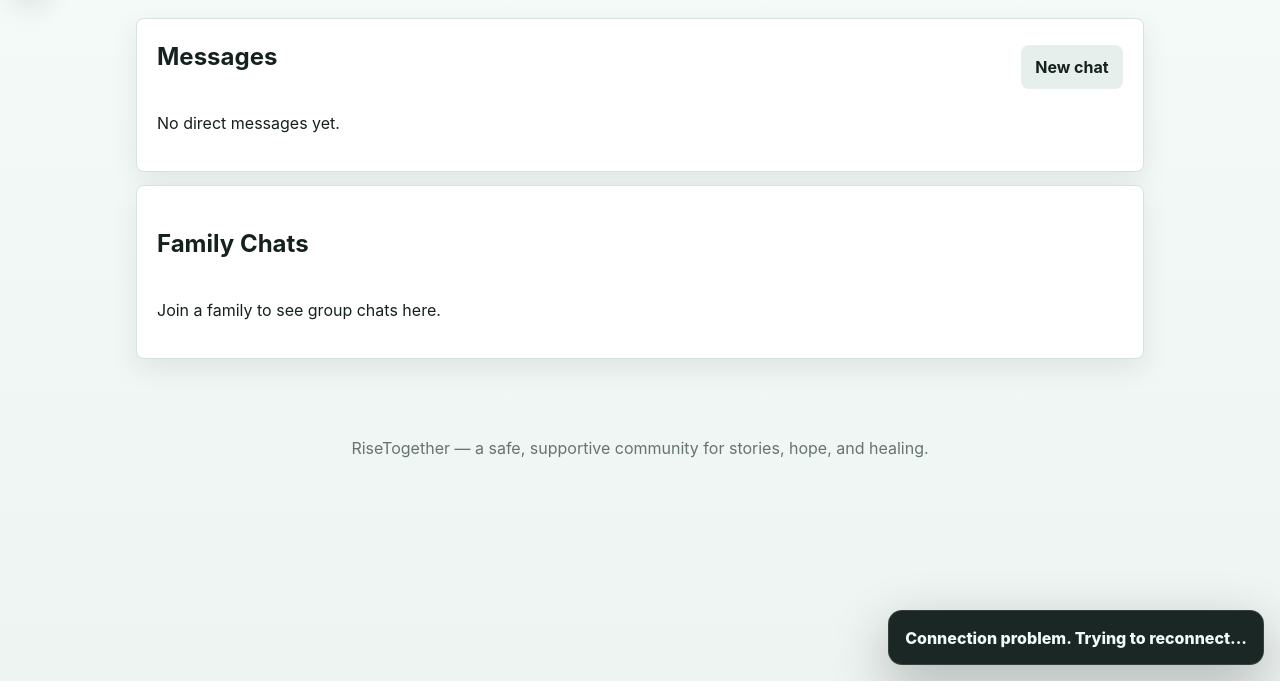
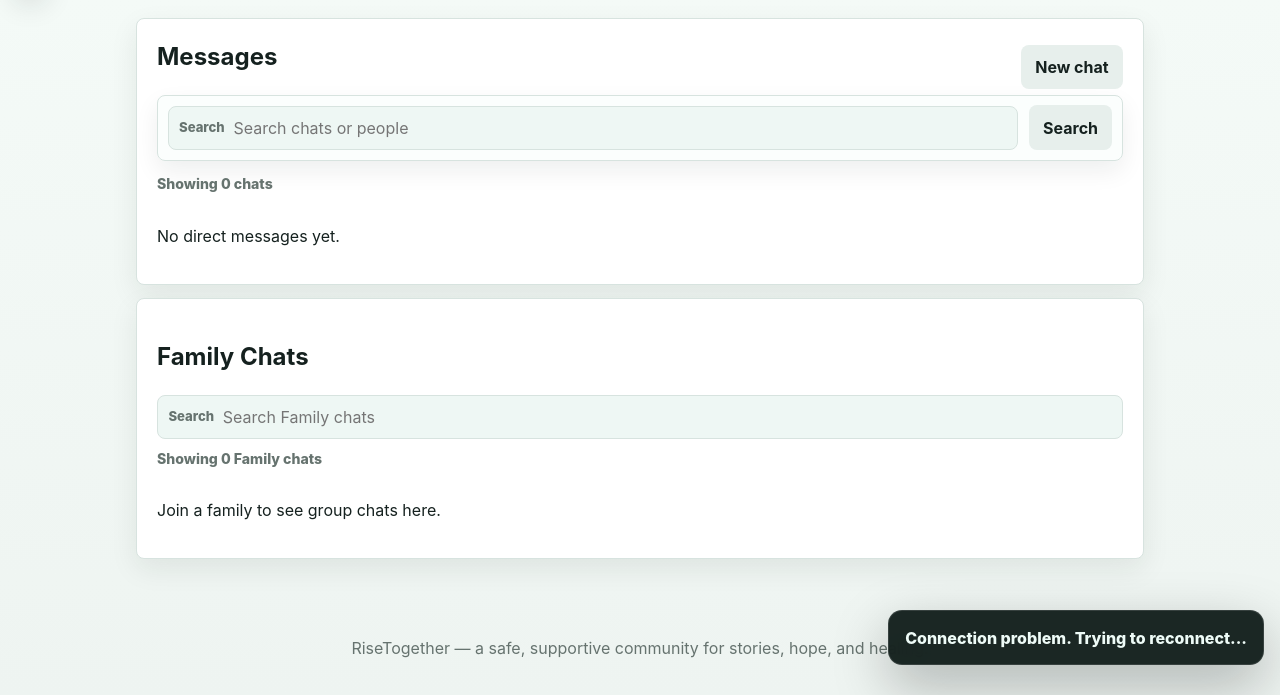
Before and after one commit to Kakwikiri/risetogether, a Flask app: page /messages in a window 1280 px wide. Shown: the part 119-814 px from the top of the page. Run offline with Flask 3, Linux system fonts and the light colour scheme; the visitor is signed in with stand-in values (Sample User, id 1); data that the repository does not hold is empty; parts of the project's set-up code (start-up, migrations or seed data) failed here and were passed over; some libraries are stand-ins or nearby versions.

Commit message:
Add message search and harden autocomplete

```diff
--- a/static/js/app.js
+++ b/static/js/app.js
@@ -1,5 +1,5 @@
 document.addEventListener("DOMContentLoaded", () => {
-  const APP_VERSION = "20260713-final-search-media";
+  const APP_VERSION = "20260713-message-search-dark";
   const dismissedUpdateKey = "risetogether-dismissed-update-version";
   const syncVisualViewportHeight = () => {
     const height = window.visualViewport ? window.visualViewport.height : window.innerHeight;
--- a/static/service-worker.js
+++ b/static/service-worker.js
@@ -1,4 +1,4 @@
-const CACHE_NAME = "risetogether-cache-v27";
+const CACHE_NAME = "risetogether-cache-v28";
 const ASSETS = [
   "/offline",
   "/static/css/styles.css",
--- a/templates/base.html
+++ b/templates/base.html
@@ -57,16 +57,16 @@
     />
     <link
       rel="stylesheet"
-      href="{{ url_for('static', filename='css/styles.css') }}?v=20260713-final-search-media"
+      href="{{ url_for('static', filename='css/styles.css') }}?v=20260713-message-search-dark"
     />
     <script
       defer
       src="https://cdnjs.cloudflare.com/ajax/libs/socket.io/4.7.2/socket.io.min.js"
     ></script>
-    <script defer src="{{ url_for('static', filename='js/app.js') }}?v=20260713-final-search-media"></script>
+    <script defer src="{{ url_for('static', filename='js/app.js') }}?v=20260713-message-search-dark"></script>
     <script
       defer
-      src="{{ url_for('static', filename='js/socket.js') }}?v=20260713-final-search-media"
+      src="{{ url_for('static', filename='js/socket.js') }}?v=20260713-message-search-dark"
     ></script>
   </head>
   <body>
--- a/templates/messages.html
+++ b/templates/messages.html
@@ -1,12 +1,42 @@
 {% extends 'base.html' %} {% block content %}
-<section class="panel">
+<section class="panel" data-live-search data-live-search-singular="chat" data-live-search-plural="chats">
   <div class="panel-header split-header">
     <h2>Messages</h2>
     <a class="button secondary" href="{{ url_for('main.people') }}">New chat</a>
   </div>
+  <form
+    class="people-search search-shell"
+    method="get"
+    action="{{ url_for('main.people') }}"
+    data-remote-search
+    data-remote-search-url="{{ url_for('api.search_users', target='chat') }}"
+    data-remote-search-type="people"
+  >
+    <label class="search-input-wrap">
+      <span aria-hidden="true">Search</span>
+      <input
+        type="search"
+        name="q"
+        placeholder="Search chats or people"
+        aria-label="Search messages"
+        autocomplete="off"
+        data-live-search-input
+      />
+    </label>
+    <button class="button secondary" type="submit">Search</button>
+  </form>
+  <div class="search-suggestions" data-remote-search-results hidden></div>
+  <p class="search-results-count" data-live-search-count>
+    Showing {{ conversations|length }} {{ 'chat' if conversations|length == 1 else 'chats' }}
+  </p>
   <div class="message-list">
     {% for item in conversations %}
-    <a class="message-row" href="{{ url_for('chat.direct_chat', user_id=item.user.id) }}">
+    <a
+      class="message-row"
+      href="{{ url_for('chat.direct_chat', user_id=item.user.id) }}"
+      data-search-item
+      data-search-text="{{ item.user.username }} {{ item.user.profile.display_name if item.user.profile else '' }} {{ item.message.content or item.message.media_type or '' }}"
+    >
       <img
         class="avatar"
         src="{{ url_for('static', filename='images/default-avatar.png') if not item.user.profile.avatar else url_for('api.serve_upload', filename=item.user.profile.avatar) }}"
@@ -22,13 +52,32 @@
     <p>No direct messages yet.</p>
     {% endfor %}
   </div>
+  <p class="live-search-empty" data-live-search-empty hidden>No matching chats here. Try a name above to start a new chat.</p>
 </section>
 
-<section class="panel">
+<section class="panel" data-live-search data-live-search-singular="Family chat" data-live-search-plural="Family chats">
   <h2>Family Chats</h2>
+  <label class="search-input-wrap member-search">
+    <span aria-hidden="true">Search</span>
+    <input
+      type="search"
+      placeholder="Search Family chats"
+      aria-label="Search Family chats"
+      autocomplete="off"
+      data-live-search-input
+    />
+  </label>
+  <p class="search-results-count" data-live-search-count>
+    Showing {{ families|length }} {{ 'Family chat' if families|length == 1 else 'Family chats' }}
+  </p>
   <div class="message-list">
     {% for family in families %}
-    <a class="message-row" href="{{ url_for('chat.family_chat', family_id=family.id) }}">
+    <a
+      class="message-row"
+      href="{{ url_for('chat.family_chat', family_id=family.id) }}"
+      data-search-item
+      data-search-text="{{ family.name }} {{ family.description or '' }} {{ family.category }}"
+    >
       <div class="avatar family-avatar">{{ family.name[:1]|upper }}</div>
       <div>
         <strong>{{ family.name }}</strong>
@@ -39,5 +88,6 @@
     <p>Join a family to see group chats here.</p>
     {% endfor %}
   </div>
+  <p class="live-search-empty" data-live-search-empty hidden>No matching Family chats.</p>
 </section>
 {% endblock %}
```
Also changed, not shown: routes/api.py (+42 -17 lines), static/css/styles.css (+29 -0 lines).
